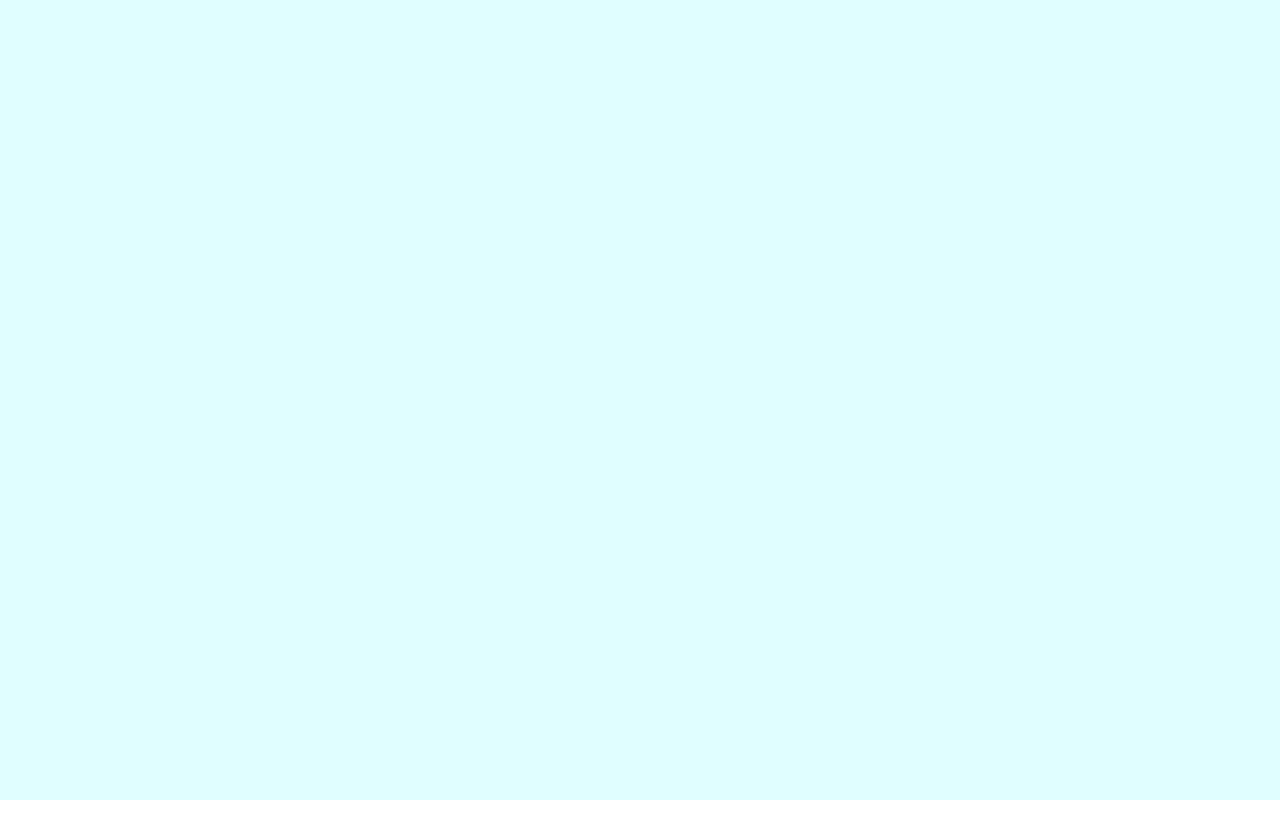
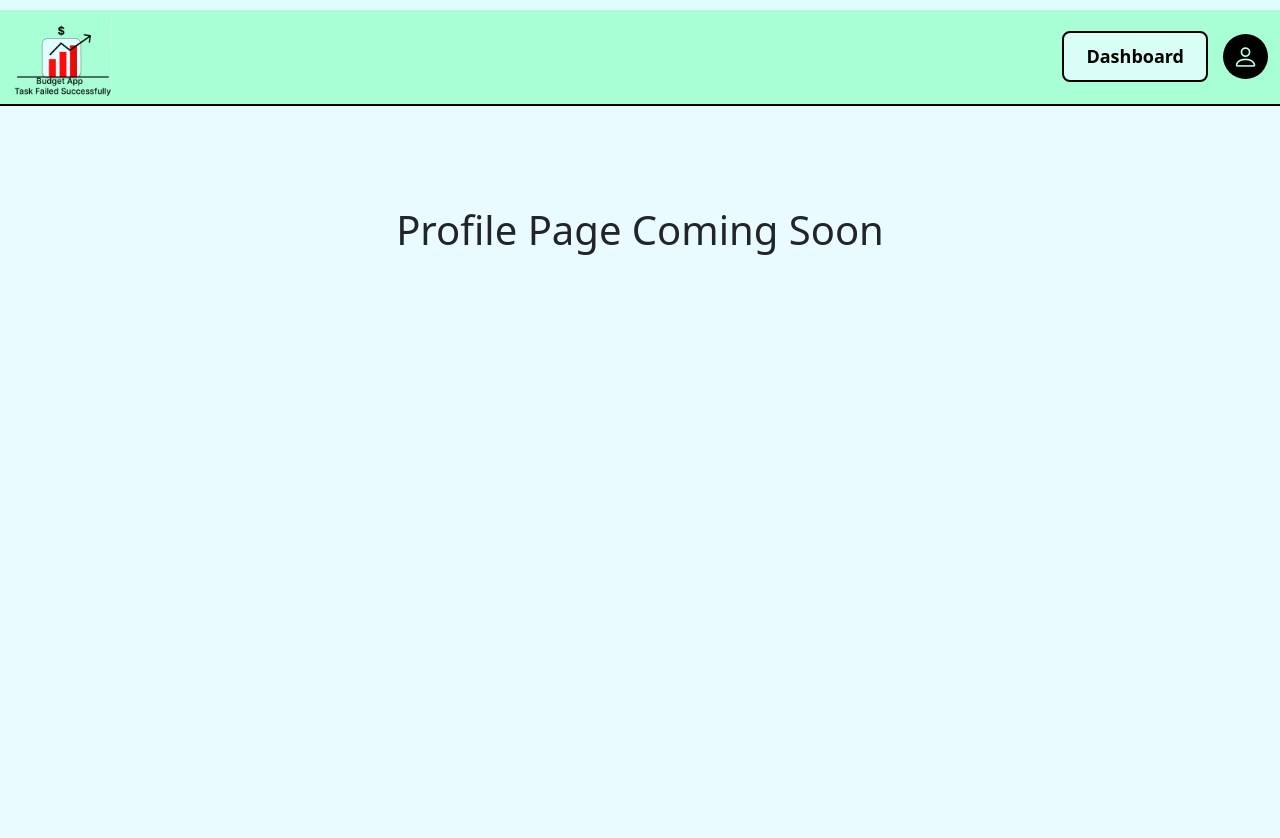
Before and after one commit to cdsherro/Create, a React (Create React App) app in the folder create/: page /profile in a window 1280 px wide. Before the commit this address had no page. Shown: the top 838 px of the page. Before the commit the page ends 800 px from the top, so only its background shows below. Built offline with nearby package versions, Linux system fonts and the light colour scheme.

Commit message:
linked login to dashboard + moved header globally

```diff
--- a/create/src/App.js
+++ b/create/src/App.js
@@ -2,7 +2,8 @@ import React from 'react';
 import { BrowserRouter as Router, Routes, Route } from 'react-router-dom';
 import Dashboard from './Components/Dashboard/Dashboard';
 import Create from './Components/Create/Create';
-import Header from './Components/Dashboard/Header';
+import Header from './Components/Header/Header';
+import Profile from './Components/Profile/Profile'
 import 'bootstrap/dist/css/bootstrap.min.css';
 import 'bootstrap/dist/js/bootstrap.bundle.min.js';
 import 'bootstrap-icons/font/bootstrap-icons.css';
@@ -17,6 +18,10 @@ function App() {
       <Header />
       <Dashboard />
     </>} /> {/* Dashboard page */}
+        <Route path="/profile" element={<>
+        <Header />
+        <Profile />
+        </>} /> {/*Profile page */}
       </Routes>
     </Router>
   );
--- a/create/src/Components/Create/Create.jsx
+++ b/create/src/Components/Create/Create.jsx
@@ -1,4 +1,5 @@
 import React from "react";
+import { useNavigate }  from "react-router-dom";
 import "./Create.css";
 
 import email_icon from '../Assets/email.jpg'
@@ -6,11 +7,15 @@ import password_icon from '../Assets/password.png'
 import budget_icon from '../Assets/budget.png'
 
 const Create = () => {
+    const navigate = useNavigate();
+
+    const handleSubmit = () => {
+        navigate("/dashboard"); //later to verify from backend
+    };
+
     return (
 
         <div className="auth">
-
-
             <aside className="auth-media">
                 <img src={budget_icon} alt="Welcome" />
             </aside>
@@ -43,7 +48,9 @@ const Create = () => {
                 </div>
 
                 <div className="submit-container">
-                    <button className="submit" type="button">Submit</button>
+                    <button className="submit" type="button" onClick={handleSubmit}>
+                        Submit
+                    </button>
 
                     <div className="register group">
                         <span className="hint">Don't have an account?</span>
@@ -60,7 +67,4 @@ const Create = () => {
     );
 };
 
-
-
-
 export default Create;
--- a/create/src/Components/Dashboard/Header.jsx
+++ b/create/src/Components/Header/Header.jsx
@@ -14,7 +14,7 @@ export default function Header() {
 
         {/* Right: Buttons */}
         <div className="right-section">
-          <Link to="/" className="dashboard-btn">
+          <Link to="/dashboard" className="dashboard-btn">
             Dashboard
           </Link>
 
--- /dev/null
+++ b/create/src/Components/Profile/Profile.jsx
@@ -0,0 +1,9 @@
+import react from "react";
+
+export default function Profile() {
+    return (
+        <div style={{ padding: "100px", textAlign: "center", backgroundColor: "#e9fbff", height: "100vh" }}>
+      <h1>Profile Page Coming Soon</h1>
+    </div>
+  );
+}
```
Also changed, not shown: create/src/Components/Header/Header.css (renamed from create/src/Components/Dashboard/Header.css).
